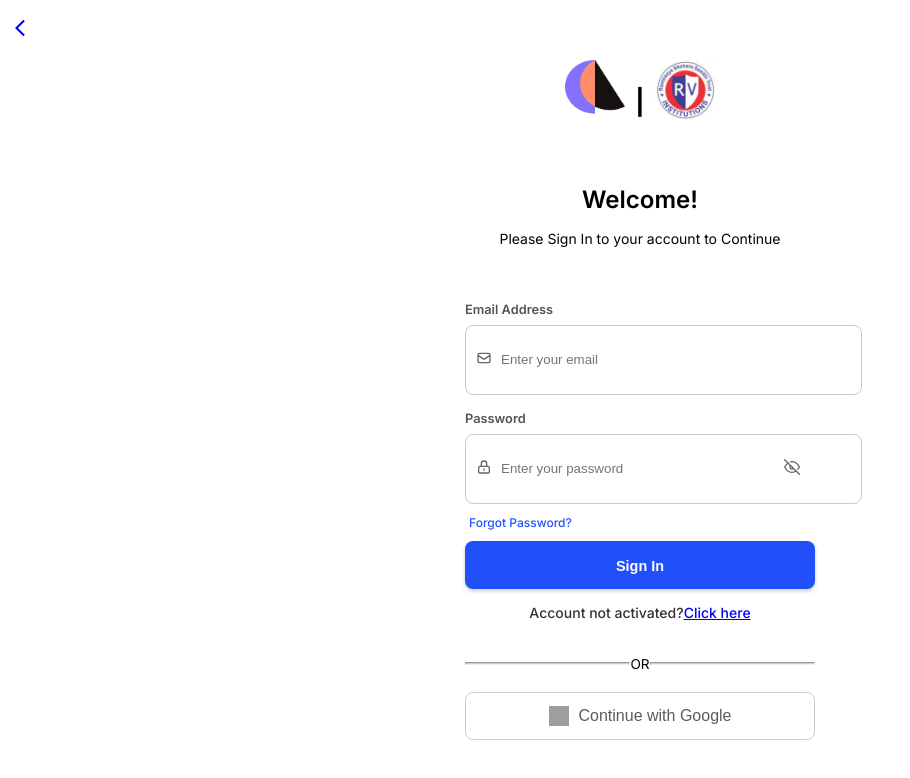
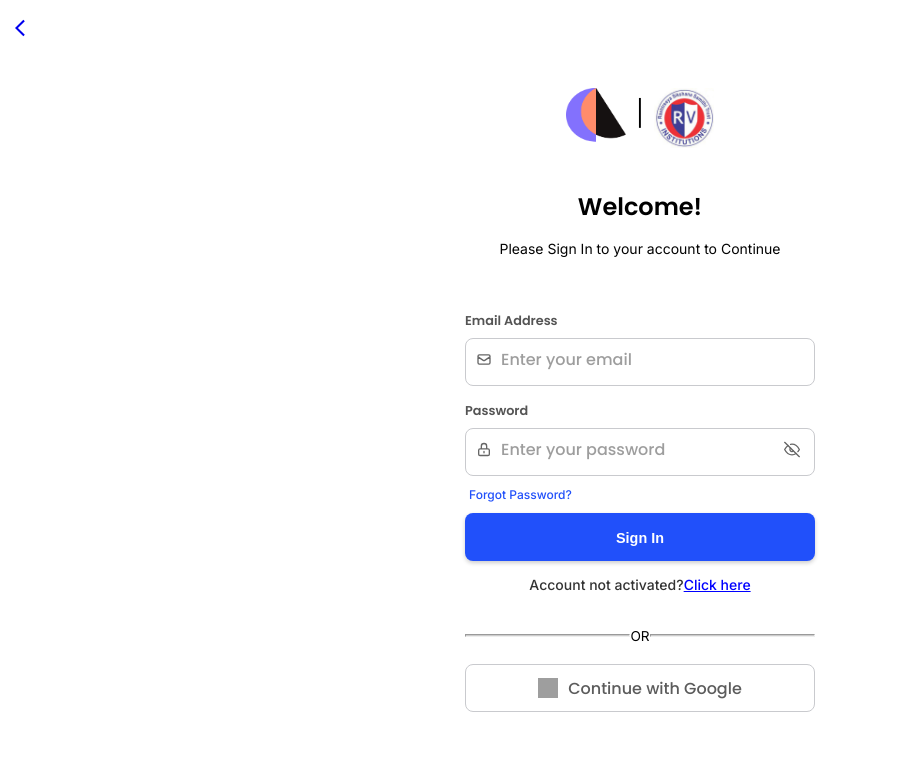
Before and after one commit to darshan-sr/edustack-next, a Next.js app: page /accounts/signin in a window 1280 px wide. Shown: the top 778 px of the page, without its empty margins (0-910 px from the left). Built offline with nearby package versions, Linux system fonts and the light colour scheme; grey boxes are pictures that could not be loaded.

Commit message:
Fixed input field issue

```diff
--- a/app/HomePage.module.css
+++ b/app/HomePage.module.css
@@ -44,7 +44,7 @@
 
 .secondaryButton {
   display: inline-block;
-  width: 100%;
+  width: 95%;
   height: 3rem;
   background-color: #eee;
   color: #4a71ff;
--- a/app/accounts/signin/SignIn.module.css
+++ b/app/accounts/signin/SignIn.module.css
@@ -29,6 +29,7 @@
 }
 
 .inputContainer {
+  font-family: poppins;
   position: relative;
   width: 90vw;
   max-width: 350px;
@@ -41,8 +42,17 @@
   max-width: 350px;
   border-radius: 0.5rem;
   padding: 10px;
+  padding-top: 5px;
   padding-left: 10%;
   outline: #2150fa;
+  box-sizing: border-box;
+  font-family: poppins;
+  font-size: 100%;
+}
+
+.formInput::placeholder {
+  opacity: 0.7;
+  font-weight: 500;
 }
 
 .formInput:focus {
@@ -60,6 +70,7 @@
   font-weight: 600;
   color: #545454;
   cursor: pointer;
+  font-family: poppins;
 }
 
 .passwordButton {
@@ -146,6 +157,7 @@
   font-size: 16px;
   font-weight: 500;
   height: 3rem;
+  font-family: poppins;
 }
 
 .googleButton img {
--- a/app/accounts/signin/page.jsx
+++ b/app/accounts/signin/page.jsx
@@ -88,7 +88,17 @@ const SignIn = () => {
           }}
         >
           <Image alt="LOGO" src="/logo.png" width={60} height={60} />
-          <h1 style={{ fontSize: "25px", padding: "10px" }}> | </h1>
+          <h1
+            style={{
+              fontSize: "25px",
+              padding: "10px",
+              fontWeight: "normal",
+              margin: 0,
+            }}
+          >
+            {" "}
+            |{" "}
+          </h1>
           <Image alt="CollegeLOGO" src="/logorv.png" width={60} height={60} />
         </div>
         <div style={{ textAlign: "center", margin: "25px" }}>
@@ -96,6 +106,7 @@ const SignIn = () => {
             style={{
               fontWeight: "600",
               fontSize: "1.5rem",
+              fontFamily: "poppins",
             }}
           >
             Welcome!
@@ -109,7 +120,7 @@ const SignIn = () => {
           <input
             type="email"
             id="email"
-            autocomplete="email"
+            autoComplete="email"
             placeholder="Enter your email"
             className={styles.formInput}
             value={email}
@@ -127,7 +138,7 @@ const SignIn = () => {
             className={styles.formInput}
             type={passwordShown ? "text" : "password"}
             id="password"
-            autocomplete="current-password"
+            autoComplete="current-password"
             value={password}
             onChange={(e) => setPassword(e.target.value)}
             required // Add the required attribute
--- a/app/page.jsx
+++ b/app/page.jsx
@@ -16,7 +16,17 @@ const HomePage = () => {
           }}
         >
           <Image alt="LOGO" src="/logo.png" width={60} height={60} />
-          <h1 style={{ fontSize: "25px", padding: "10px" }}> | </h1>
+          <h1
+            style={{
+              fontSize: "25px",
+              padding: "10px",
+              fontWeight: "normal",
+              margin: 0,
+            }}
+          >
+            {" "}
+            |{" "}
+          </h1>
           <Image alt="CollegeLOGO" src="/logorv.png" width={60} height={60} />
         </div>
         <h1
@@ -24,7 +34,6 @@ const HomePage = () => {
             fontSize: "30px",
             fontWeight: "bolder",
             margin: "20px",
-            fontWeight: "600",
           }}
         >
           Welcome to EduStack for RVITM
```
